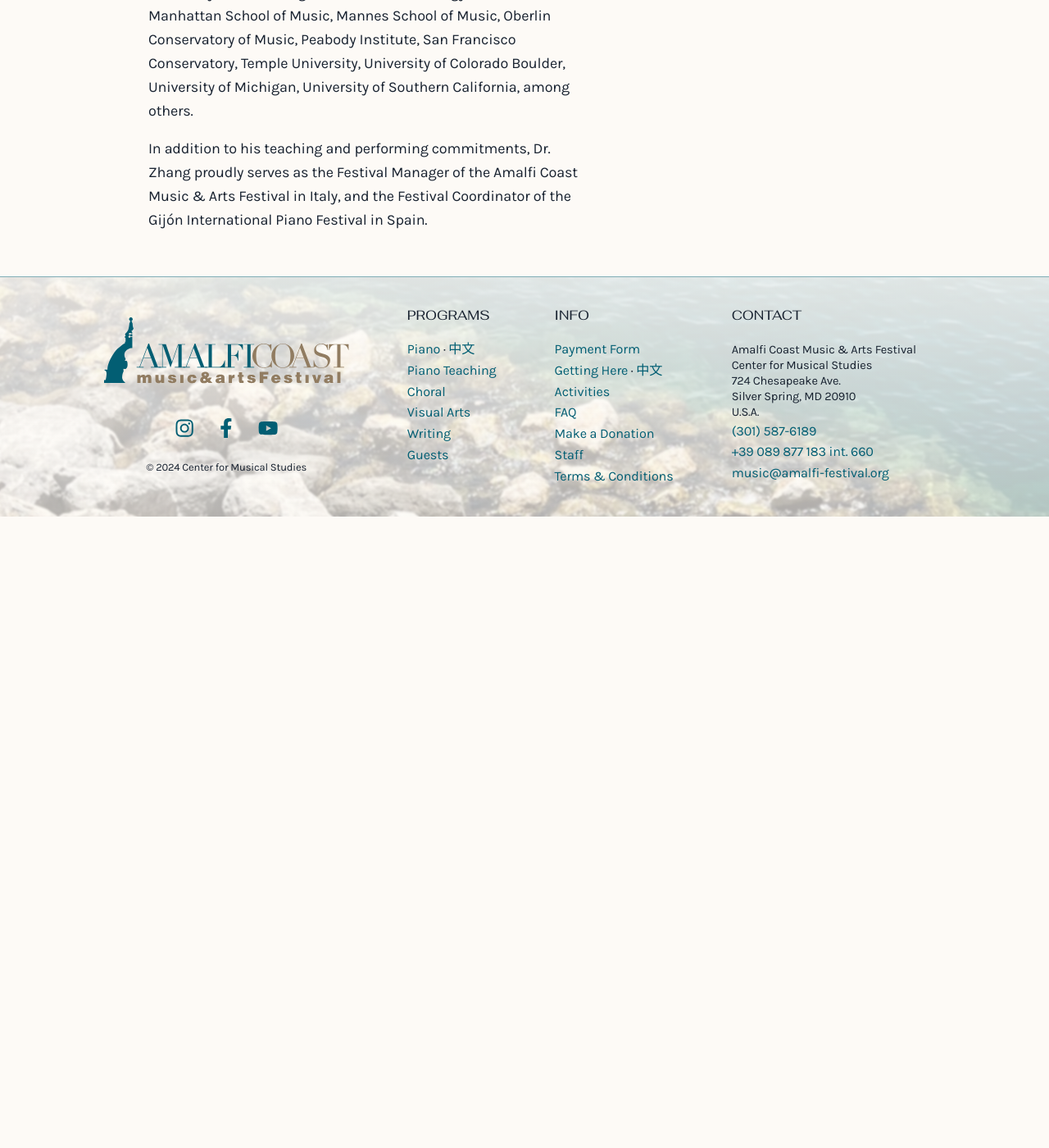
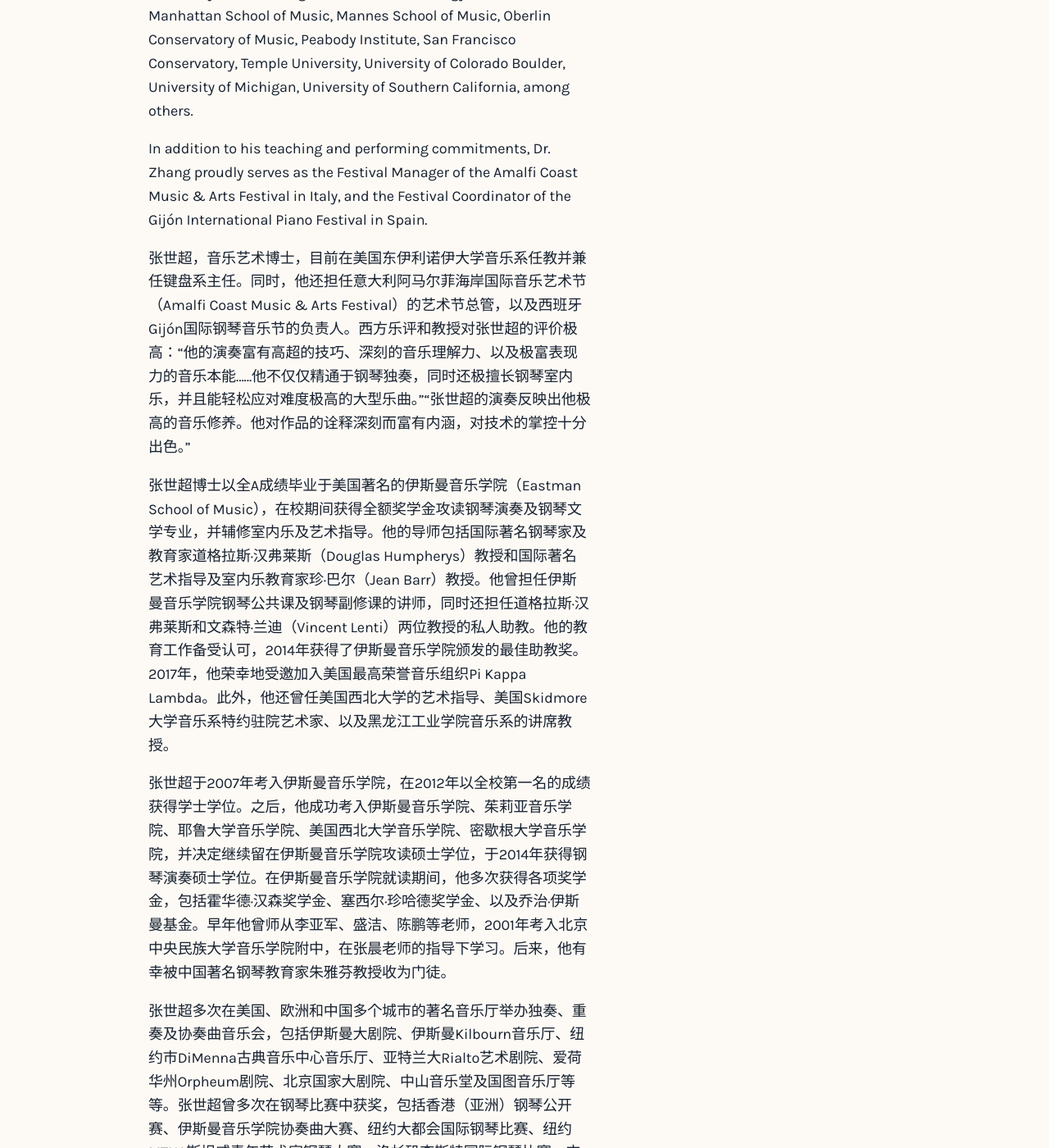
Before and after one commit to Amalfi-Festival/amalfi-festival-org, a Jekyll site: the page built from _people/Shichao-Zhang.md, in a window 1280 px wide and 1400 px high, scrolled down 2062 px. Shown: the whole window at 82% size. Built offline with Jekyll 4.4.1, drawn with Linux system fonts in a browser that asks for light colours; before the commit the page ends 2692 px from its top, so only the background shows below that; some of the changed text lies outside the part shown.

Commit message:
Added Shichao's Chinese Bio

```diff
--- a/_people/Shichao-Zhang.md
+++ b/_people/Shichao-Zhang.md
@@ -17,3 +17,15 @@
 Dr. Zhang joined the faculty at Eastern Illinois University in 2023 and serves as the Keyboard Division Director. Previously, he has been on the faculty at the Bienen School of Music at the Northwestern University, a Visiting Professor at the Helongjiang University of Technology in China, and a full-time Visiting Artist-in-Residence at the Music Department of Skidmore College, where he taught a full studio and coached chamber music. In addition, Zhang has taught and coached solo piano and chamber music of students from the Eastman School of Music, Ithaca College School of Music, East Tennessee State University, Morningside College, Minzu University School of Music (Beijing, China), etc. His students have been accepted by schools such as Boston College, Boston University, Cincinnati Conservatory of Music, Cleveland Institute of Music, DePaul University, Eastman School of Music, Indiana University, Ithaca College, Juilliard School, Longy School of Music, Manhattan School of Music, Mannes School of Music, Oberlin Conservatory of Music, Peabody Institute, San Francisco Conservatory, Temple University, University of Colorado Boulder, University of Michigan, University of Southern California, among others.
 
 In addition to his teaching and performing commitments, Dr. Zhang proudly serves as the Festival Manager of the Amalfi Coast Music & Arts Festival in Italy, and the Festival Coordinator of the Gijón International Piano Festival in Spain.
+
+张世超，音乐艺术博士，目前在美国东伊利诺伊大学音乐系任教并兼任键盘系主任。同时，他还担任意大利阿马尔菲海岸国际音乐艺术节（Amalfi Coast Music & Arts Festival）的艺术节总管，以及西班牙Gijón国际钢琴音乐节的负责人。西方乐评和教授对张世超的评价极高：“他的演奏富有高超的技巧、深刻的音乐理解力、以及极富表现力的音乐本能……他不仅仅精通于钢琴独奏，同时还极擅长钢琴室内乐，并且能轻松应对难度极高的大型乐曲。”“张世超的演奏反映出他极高的音乐修养。他对作品的诠释深刻而富有内涵，对技术的掌控十分出色。”
+
+张世超博士以全A成绩毕业于美国著名的伊斯曼音乐学院（Eastman School of Music），在校期间获得全额奖学金攻读钢琴演奏及钢琴文学专业，并辅修室内乐及艺术指导。他的导师包括国际著名钢琴家及教育家道格拉斯·汉弗莱斯（Douglas Humpherys）教授和国际著名艺术指导及室内乐教育家珍·巴尔（Jean Barr）教授。他曾担任伊斯曼音乐学院钢琴公共课及钢琴副修课的讲师，同时还担任道格拉斯·汉弗莱斯和文森特·兰迪（Vincent Lenti）两位教授的私人助教。他的教育工作备受认可，2014年获得了伊斯曼音乐学院颁发的最佳助教奖。2017年，他荣幸地受邀加入美国最高荣誉音乐组织Pi Kappa Lambda。此外，他还曾任美国西北大学的艺术指导、美国Skidmore大学音乐系特约驻院艺术家、以及黑龙江工业学院音乐系的讲席教授。
+
+张世超于2007年考入伊斯曼音乐学院，在2012年以全校第一名的成绩获得学士学位。之后，他成功考入伊斯曼音乐学院、茱莉亚音乐学院、耶鲁大学音乐学院、美国西北大学音乐学院、密歇根大学音乐学院，并决定继续留在伊斯曼音乐学院攻读硕士学位，于2014年获得钢琴演奏硕士学位。在伊斯曼音乐学院就读期间，他多次获得各项奖学金，包括霍华德·汉森奖学金、塞西尔·珍哈德奖学金、以及乔治·伊斯曼基金。早年他曾师从李亚军、盛洁、陈鹏等老师，2001年考入北京中央民族大学音乐学院附中，在张晨老师的指导下学习。后来，他有幸被中国著名钢琴教育家朱雅芬教授收为门徒。
+
+张世超多次在美国、欧洲和中国多个城市的著名音乐厅举办独奏、重奏及协奏曲音乐会，包括伊斯曼大剧院、伊斯曼Kilbourn音乐厅、纽约市DiMenna古典音乐中心音乐厅、亚特兰大Rialto艺术剧院、爱荷华州Orpheum剧院、北京国家大剧院、中山音乐堂及国图音乐厅等等。张世超曾多次在钢琴比赛中获奖，包括香港（亚洲）钢琴公开赛、伊斯曼音乐学院协奏曲大赛、纽约大都会国际钢琴比赛、纽约MTNA斯坦威青年艺术家钢琴大赛、洛杉矶李斯特国际钢琴比赛、杰弗逊交响乐团国际青年艺术比赛、爱荷华国际钢琴比赛等。他还多次担任国内外钢琴比赛的评审，包括澳门-亚洲青少年钢琴比赛、香港（亚洲）钢琴公开赛新疆赛区选拔赛、小金钟·全国高校钢琴大赛、美国Salt City Musician’s大赛以及美国National Federation of Music Clubs音乐大赛等。
+
+除了演奏，张世超还致力于钢琴教育。他曾多次在中国和美国的多座城市讲授公开课，他的学生被美国多所音乐学院录取，包括伊斯曼音乐学院、曼哈顿音乐学院、曼尼斯音乐学院、密歇根大学音乐学院、克利夫兰音乐学院、奥柏林音乐学院、伯克利音乐学院、辛辛那提大学音乐学院、天普大学音乐学院、伊萨卡大学音乐学院、波士顿大学、南卡罗莱纳大学音乐学院等。
+
+张世超有幸受教于中外著名钢琴家和教育家，包括Jan Jiracek von Arnim、Alan Chow、Alexander Kobrin、Robert McDonald、José Ramón Mendez、Boris Petrushansky、Logan Skelton、Nelita True、Asaf Zohar、周广仁、郎朗、许忠等。
```
